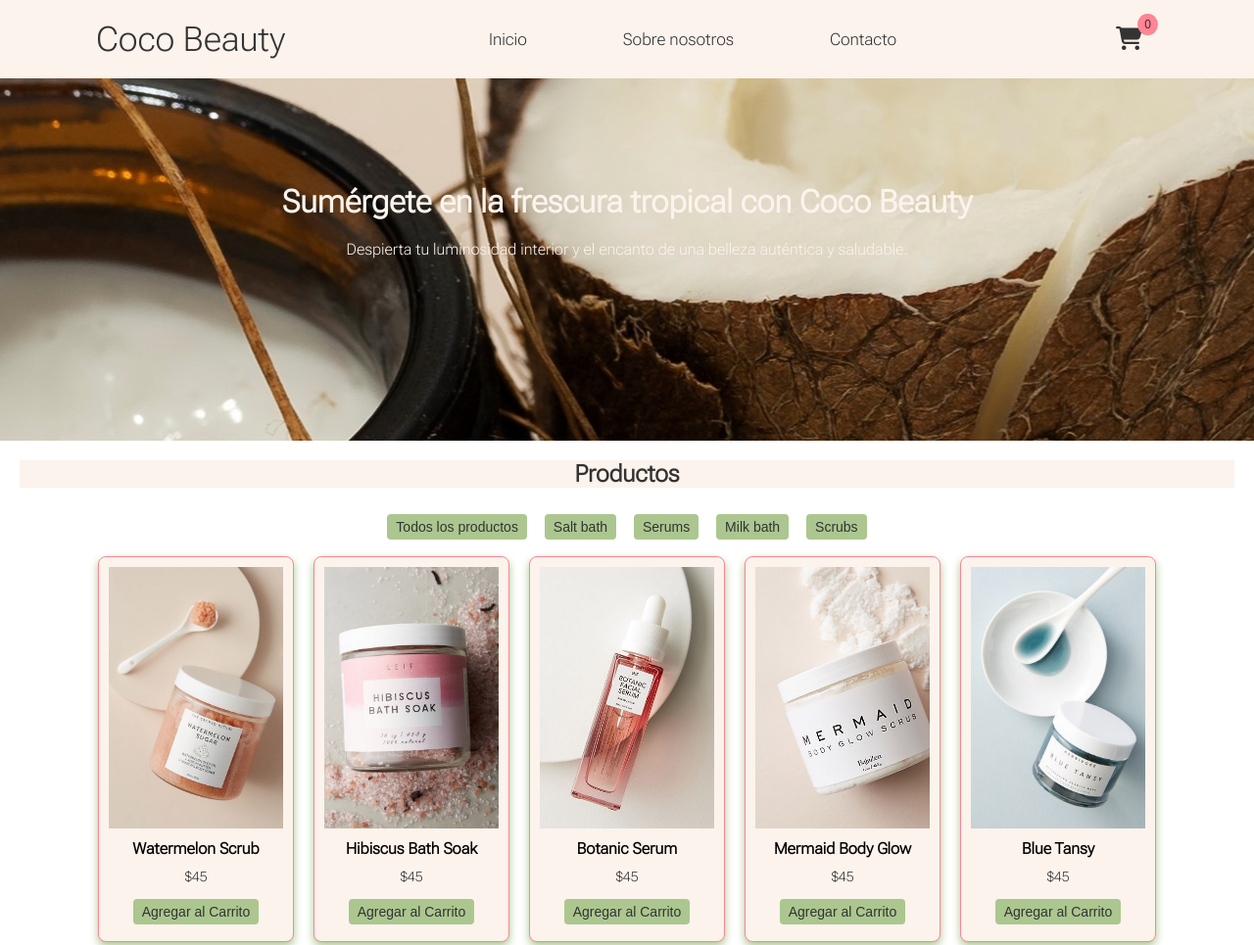
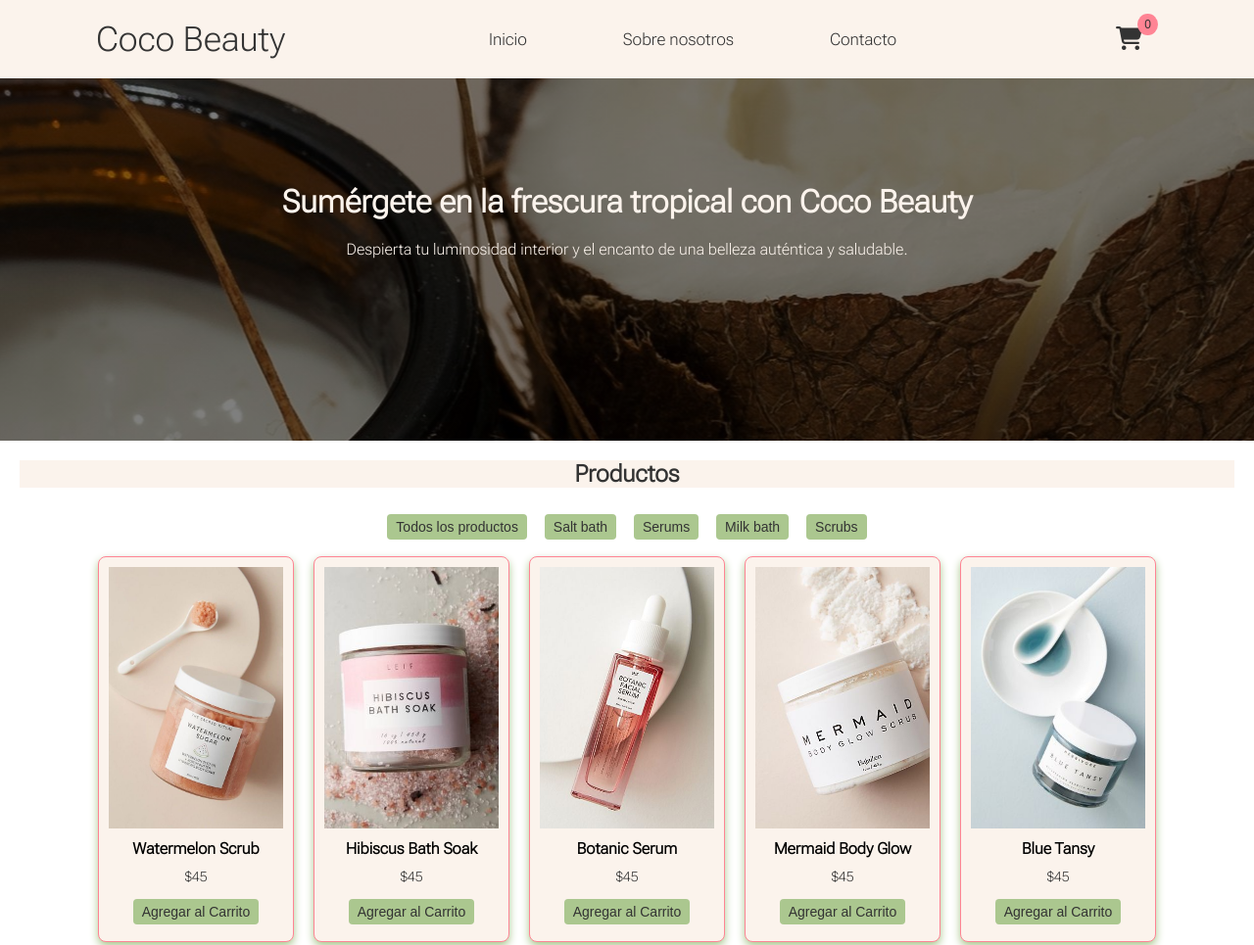
Before and after one commit to saritamelatoia/CocoCareIntegrador, a plain HTML site: page index.html in a window 1280 px wide. Shown: the top 965 px of the page at 98% size. Drawn offline with nearby package versions, Linux system fonts and the light colour scheme.

Commit message:
cambioenheaderimg

```diff
--- a/styles.css
+++ b/styles.css
@@ -46,7 +46,7 @@ body {
 .hero-slogan {
     height: 450px;
     width: 100%;
-    background-image: url('./img/horizontal-banner-with-cosmetic-product-coconut.jpg');
+    background-image:linear-gradient(rgba(0, 0, 0, 0.5), rgba(0, 0, 0, 0.5)), url('./img/horizontal-banner-with-cosmetic-product-coconut.jpg');
     background-position: center;
     color: var(--background);
     text-align: center;
```
